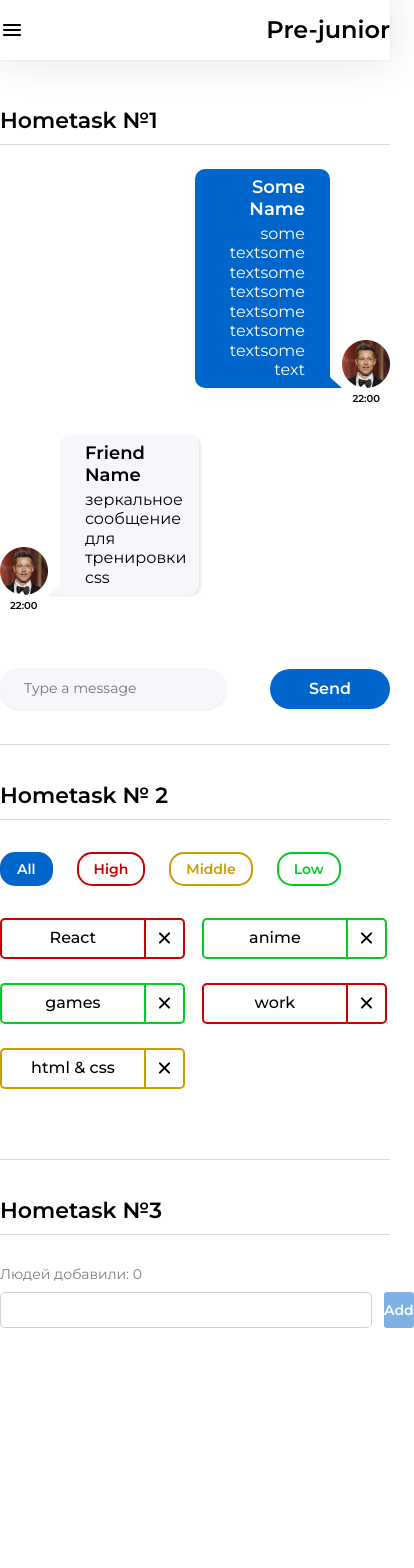
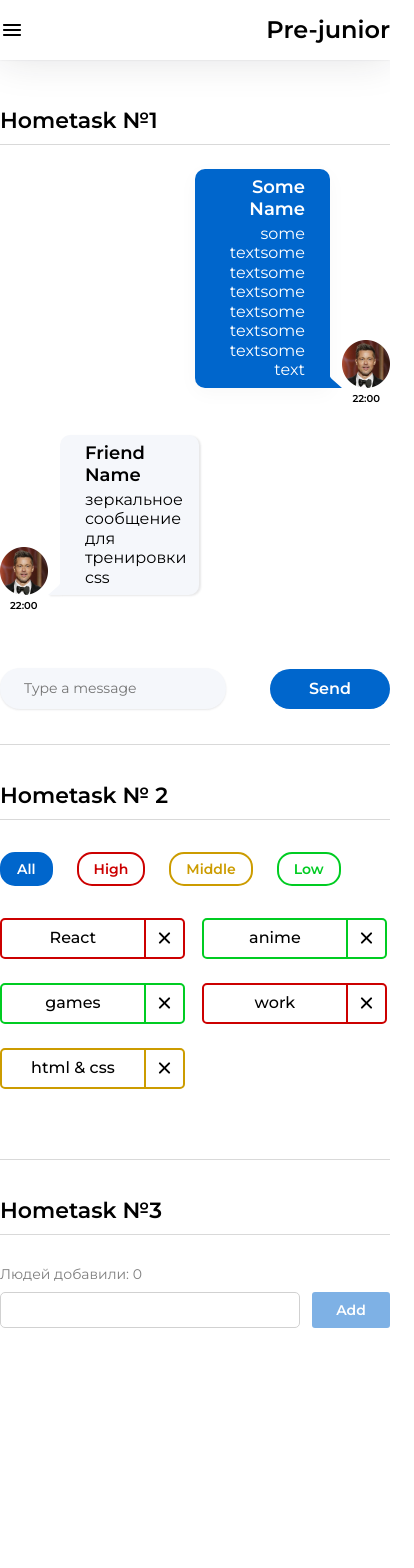
Before and after one commit to VladSmirnou/hws2, a React (Create React App) app: page /#/pre-junior in a window 390 px wide. Shown: the top 1568 px of the page, 414 px wide, since content can reach past the window. Built offline with nearby package versions, Linux system fonts and the light colour scheme.

Commit message:
fix input responsiveness issue && user message boxs triangle visibility problem

```diff
--- a/src/s2-homeworks/hw01/message/Message.module.css
+++ b/src/s2-homeworks/hw01/message/Message.module.css
@@ -29,7 +29,7 @@
 }
 
 .text::before {
-  width: 12px;
+  width: 13px;
   height: 12px;
   background-color: #0066CC;
   position: absolute;
--- a/src/s2-homeworks/hw03/Greeting.module.css
+++ b/src/s2-homeworks/hw03/Greeting.module.css
@@ -5,6 +5,13 @@
 .inputAndButtonContainer {
     display: flex;
     column-gap: 12px;
+}
+
+.inputAndButtonContainer > div:first-child {
+    max-width: 372px;
+    width: 100%;
+    /* display: flex;
+    column-gap: 12px; */
 }
 
 .error {
@@ -17,6 +24,7 @@
 }
 
 .input {
+    width: 100%;
     height: 36px;
     border: 1px solid #D1D1D1;
     border-radius: 5px;
@@ -25,7 +33,6 @@
     font-weight: 500;
     line-height: 19.5px;
     padding: 8px 12px;
-    min-width: 372px;
 }
 
 .input:focus {
@@ -48,6 +55,7 @@
     font-size: 14px;
     font-weight: 600;
     line-height: 20px;
+    flex: 0 0 auto;
 }
 
 .button:focus {
```
Also changed, not shown: src/s2-homeworks/hw05/Pages.tsx (line endings or trailing spaces).
